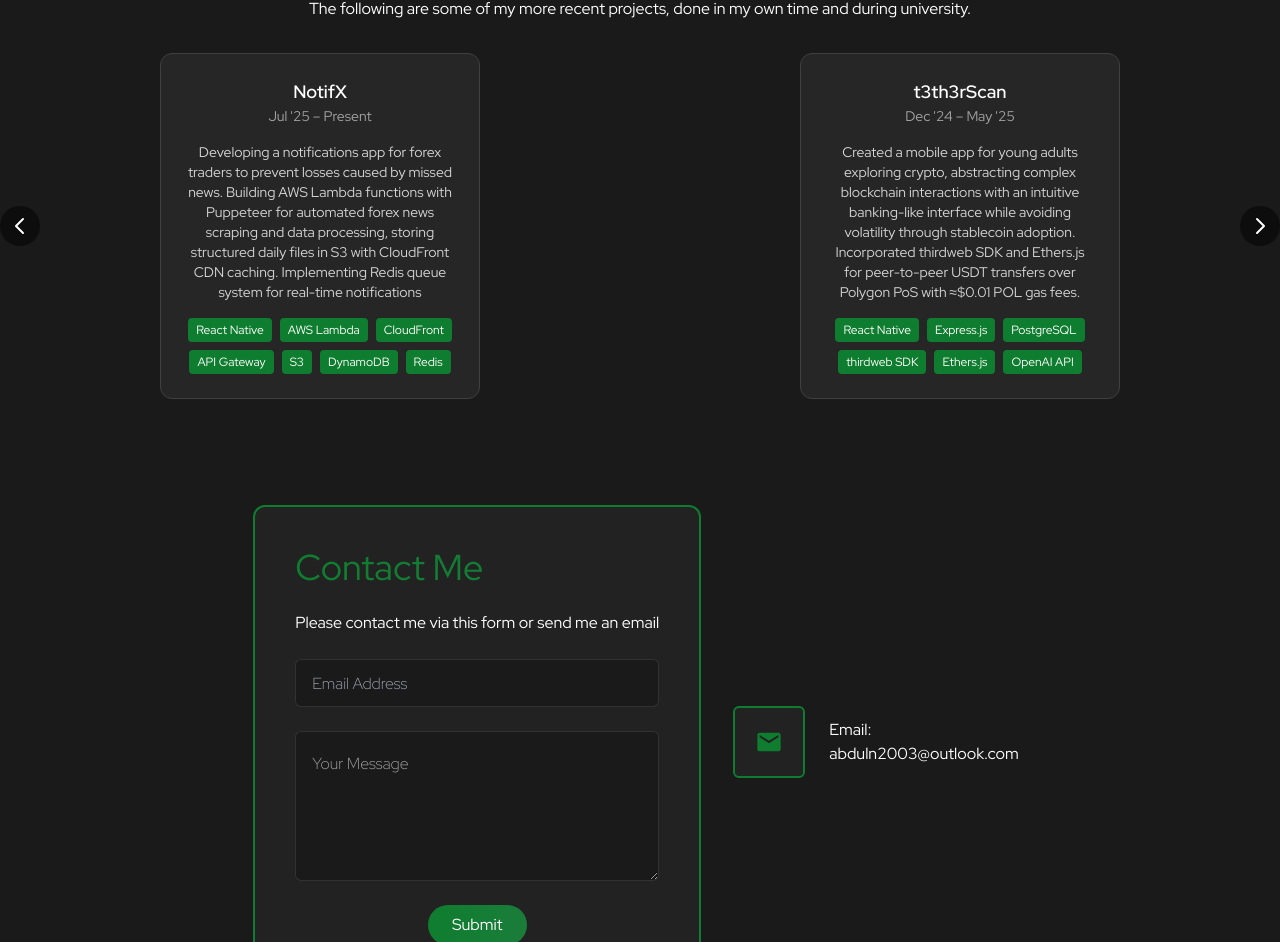
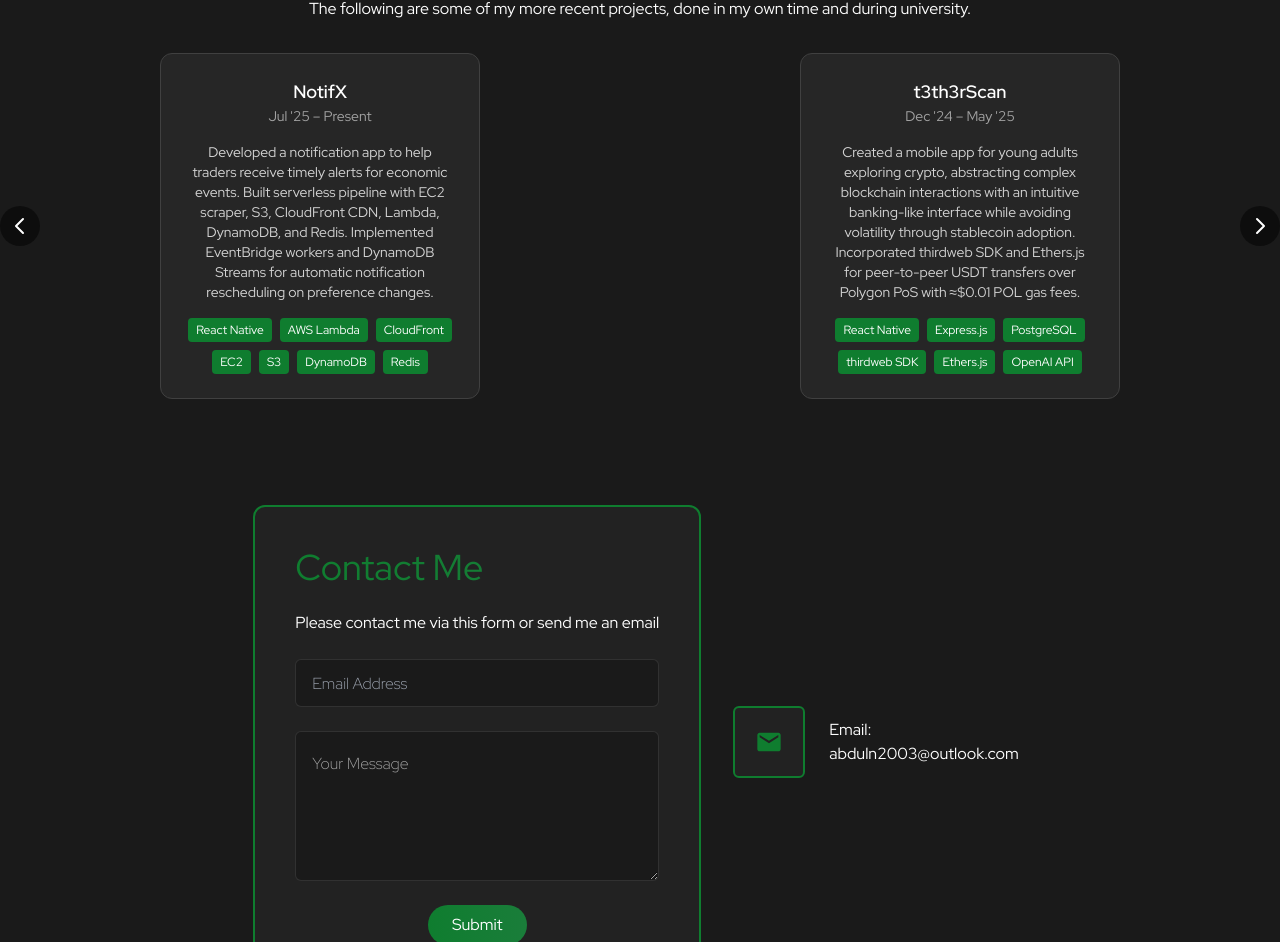
Before and after one commit to Ismailn16/portfolio, a React (Create React App) app: page / in a window 1280 px wide. Shown: the part 3057-3999 px from the top of the page. Built offline with nearby package versions, Linux system fonts and the light colour scheme.

Commit message:
Notifx updated

```diff
--- a/src/components/Education.jsx
+++ b/src/components/Education.jsx
@@ -52,12 +52,12 @@ const Education = () => {
                                                     <p className="text-sm text-neutral-400">Jul '25 – Present</p>
                                                 </div>
                                             </div>
-                                            <p className='text-sm text-neutral-300 mb-4'>Developing a notifications app for forex traders to prevent losses caused by missed news. Building AWS Lambda functions with Puppeteer for automated forex news scraping and data processing, storing structured daily files in S3 with CloudFront CDN caching. Implementing Redis queue system for real-time notifications</p>
+                                            <p className='text-sm text-neutral-300 mb-4'>Developed a notification app to help traders receive timely alerts for economic events. Built serverless pipeline with EC2 scraper, S3, CloudFront CDN, Lambda, DynamoDB, and Redis. Implemented EventBridge workers and DynamoDB Streams for automatic notification rescheduling on preference changes.</p>
                                             <div className="flex flex-wrap gap-2 justify-center">
                                                 <button className="px-2 py-1 bg-[#0f7d2f] hover:bg-[#2db84a] text-xs text-white rounded transition-colors duration-200 cursor-pointer">React Native</button>
                                                 <button className="px-2 py-1 bg-[#0f7d2f] hover:bg-[#2db84a] text-xs text-white rounded transition-colors duration-200 cursor-pointer">AWS Lambda</button>
                                                 <button className="px-2 py-1 bg-[#0f7d2f] hover:bg-[#2db84a] text-xs text-white rounded transition-colors duration-200 cursor-pointer">CloudFront</button>
-                                                <button className="px-2 py-1 bg-[#0f7d2f] hover:bg-[#2db84a] text-xs text-white rounded transition-colors duration-200 cursor-pointer">API Gateway</button>
+                                                <button className="px-2 py-1 bg-[#0f7d2f] hover:bg-[#2db84a] text-xs text-white rounded transition-colors duration-200 cursor-pointer">EC2</button>
                                                 <button className="px-2 py-1 bg-[#0f7d2f] hover:bg-[#2db84a] text-xs text-white rounded transition-colors duration-200 cursor-pointer">S3</button>
                                                 <button className="px-2 py-1 bg-[#0f7d2f] hover:bg-[#2db84a] text-xs text-white rounded transition-colors duration-200 cursor-pointer">DynamoDB</button>
                                                 <button className="px-2 py-1 bg-[#0f7d2f] hover:bg-[#2db84a] text-xs text-white rounded transition-colors duration-200 cursor-pointer">Redis</button>
```
